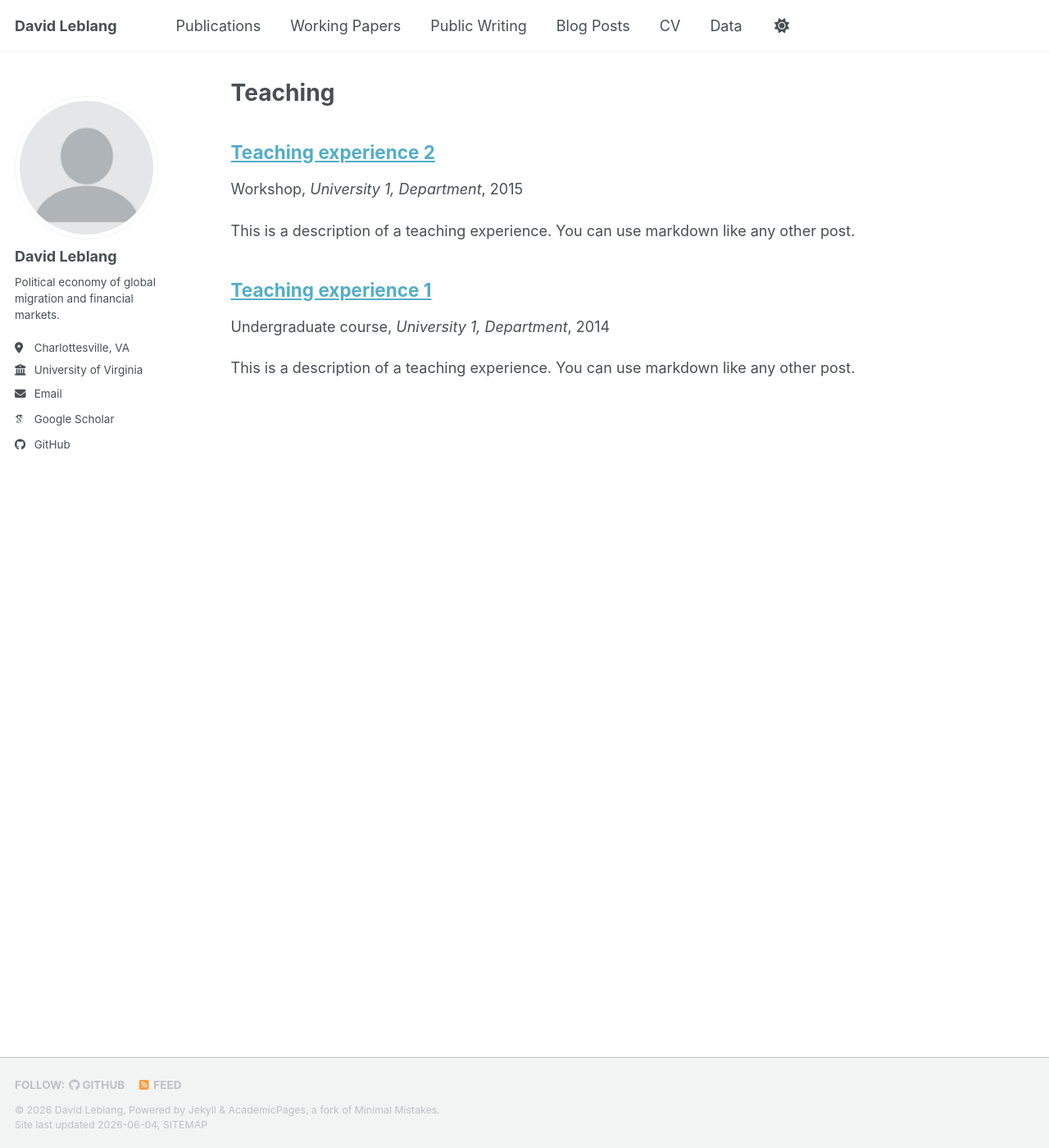
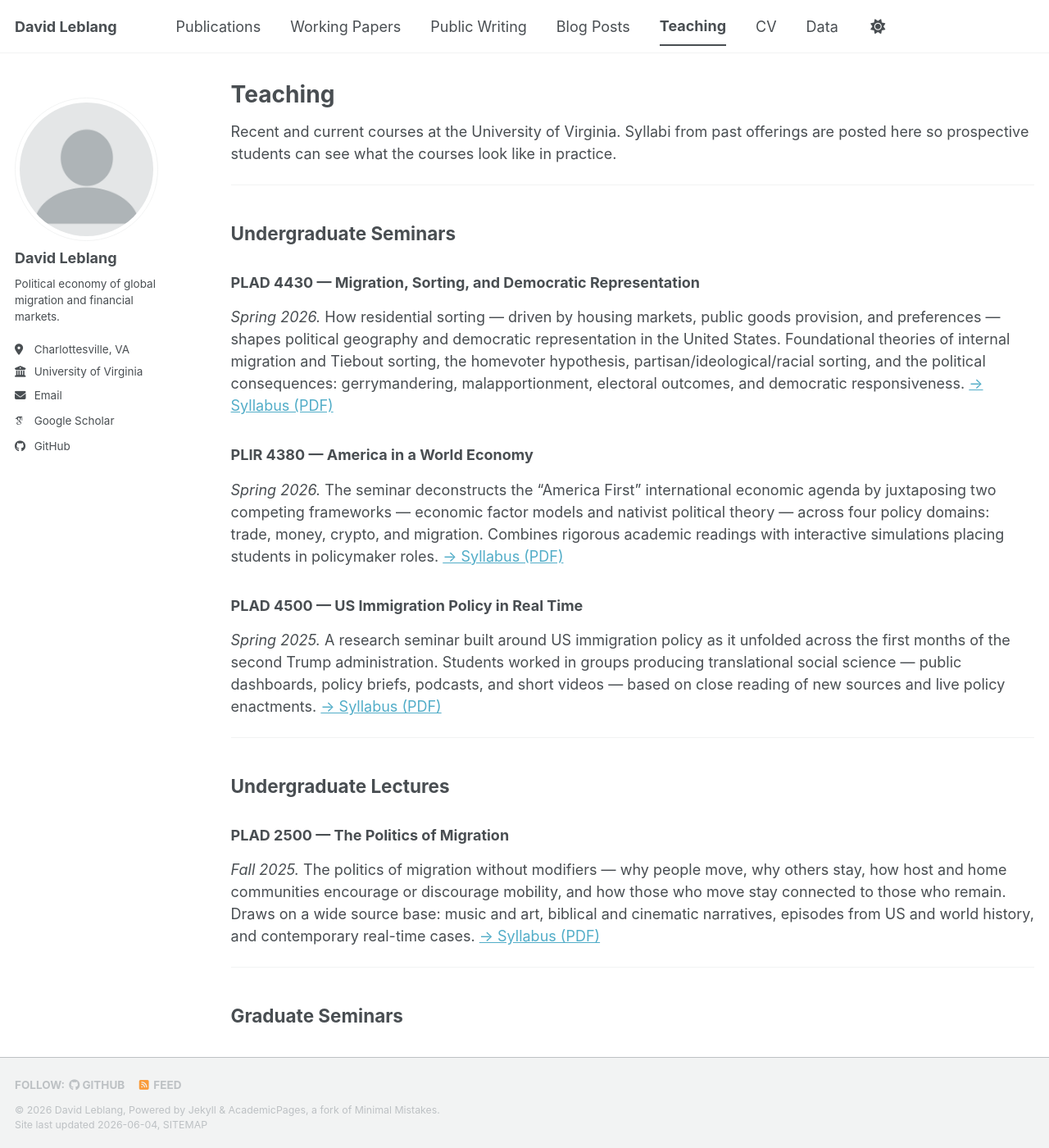
Before and after one commit to leblanguva/leblanguva.github.io, a Jekyll site: the page built from _pages/teaching.md, in a window 1280 px wide and 1400 px high. Shown: the whole window at 82% size. Built offline with Jekyll 4.4.1, drawn with Linux system fonts in a browser that asks for light colours; some web fonts are replaced; a script bundle is joined from its source files by our own code; library files that are not in the unit come from our copies; some of the changed text lies outside the part shown.

Commit message:
Add Teaching page with six syllabi (3 undergrad seminars, 1 undergrad lecture, 2 graduate)

```diff
--- a/_data/navigation.yml
+++ b/_data/navigation.yml
@@ -20,6 +20,9 @@
   - title: "Blog Posts"
     url: /blog/
 
+  - title: "Teaching"
+    url: /teaching/
+
   - title: "CV"
     url: /cv/
 
--- /dev/null
+++ b/_pages/teaching.md
@@ -0,0 +1,38 @@
+---
+layout: archive
+title: "Teaching"
+permalink: /teaching/
+author_profile: true
+---
+
+Recent and current courses at the University of Virginia. Syllabi from past offerings are posted here so prospective students can see what the courses look like in practice.
+
+---
+
+## Undergraduate Seminars
+
+### PLAD 4430 — Migration, Sorting, and Democratic Representation
+*Spring 2026.* How residential sorting — driven by housing markets, public goods provision, and preferences — shapes political geography and democratic representation in the United States. Foundational theories of internal migration and Tiebout sorting, the homevoter hypothesis, partisan/ideological/racial sorting, and the political consequences: gerrymandering, malapportionment, electoral outcomes, and democratic responsiveness. [→ Syllabus (PDF)](/files/syllabi/plad-4430-spring-2026.pdf)
+
+### PLIR 4380 — America in a World Economy
+*Spring 2026.* The seminar deconstructs the "America First" international economic agenda by juxtaposing two competing frameworks — economic factor models and nativist political theory — across four policy domains: trade, money, crypto, and migration. Combines rigorous academic readings with interactive simulations placing students in policymaker roles. [→ Syllabus (PDF)](/files/syllabi/plir-4380-spring-2026.pdf)
+
+### PLAD 4500 — US Immigration Policy in Real Time
+*Spring 2025.* A research seminar built around US immigration policy as it unfolded across the first months of the second Trump administration. Students worked in groups producing translational social science — public dashboards, policy briefs, podcasts, and short videos — based on close reading of new sources and live policy enactments. [→ Syllabus (PDF)](/files/syllabi/plad-4500-spring-2025.pdf)
+
+---
+
+## Undergraduate Lectures
+
+### PLAD 2500 — The Politics of Migration
+*Fall 2025.* The politics of migration without modifiers — why people move, why others stay, how host and home communities encourage or discourage mobility, and how those who move stay connected to those who remain. Draws on a wide source base: music and art, biblical and cinematic narratives, episodes from US and world history, and contemporary real-time cases. [→ Syllabus (PDF)](/files/syllabi/plad-2500-fall-2025.pdf)
+
+---
+
+## Graduate Seminars
+
+### PLIR 7390 — Political Economy of International Migration and Finance
+*Spring 2022.* PhD-level course on international political economy with a substantive focus on migration and international financial/monetary politics. The primary objective is teaching students to conduct original and independent research; assessment is built around literature extensions, an original concept note, and intensive participation. [→ Syllabus (PDF)](/files/syllabi/plir-7390-spring-2022.pdf)
+
+### IPE Independent Study
+*Spring 2024.* Doctoral-level directed reading on globalization, trade, money, migration, and the politics of the global economy. Weekly meetings centered on assigned articles plus recommended extensions, with discussion organized around understanding arguments, connecting across literatures, identifying limits, and developing extensions. [→ Reading list (PDF)](/files/syllabi/ipe-independent-study-spring-2024.pdf)
```
Also changed, not shown: 6 other files.
